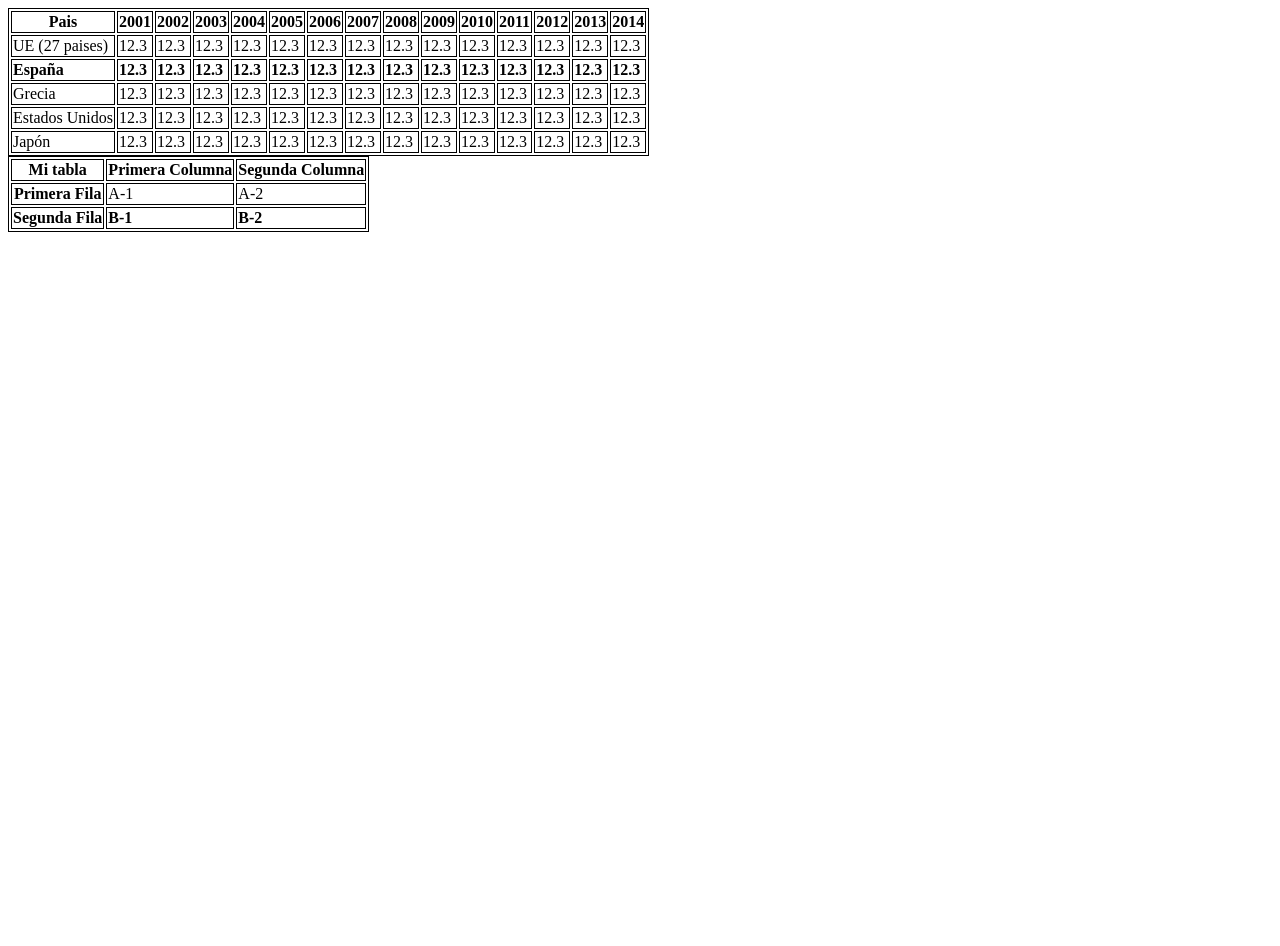
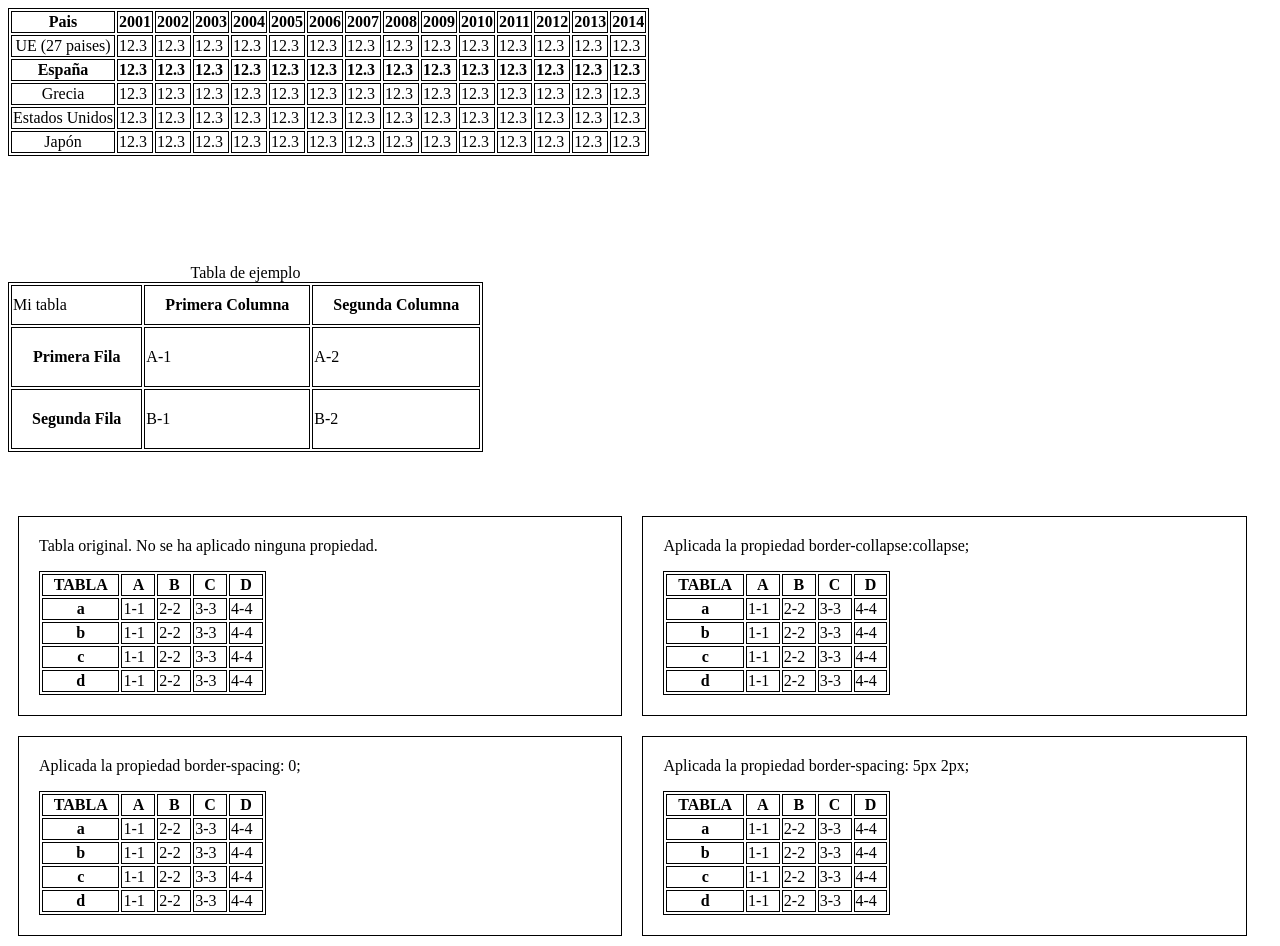
Before and after one commit to joseramonhq/Marcas, a plain HTML site: page ejercicio9/tabla_sencilla/index.html in a window 1280 px wide. Shown: the part 160-1106 px from the top of the page. Before the commit the page ends 800 px from the top, so only its background shows below. Drawn offline with Linux system fonts and the light colour scheme.

Commit message:
continuacion ejercicio de tablas

```diff
--- a/ejercicio9/tabla_sencilla/index.html
+++ b/ejercicio9/tabla_sencilla/index.html
@@ -7,15 +7,52 @@
     <meta http-equiv="X-UA-Compatible" content="ie=edge">
     <title>Document</title>
     <style>
+        * {
+            box-sizing: content-box;
+        }
+
         table,
         th,
-        td {
+        td,
+        div {
             border: 1px solid black;
         }
 
-        tr:nth-child(3) {
+        #primera tr:nth-child(3) td{
             font-weight: bold;
         }
+
+        #primera .no_bold {
+            font-weight: normal;
+        }
+
+        #segunda th {
+            padding: 20px 20px;
+        }
+
+        p{
+            margin-top:0;
+        }
+        #segunda tr:nth-child(1) th{
+            padding: 10px 20px;
+        }
+        #tercera th{
+            padding: 5px 20px;
+        }
+
+        div {
+            float: left;
+            width: 44.5%;
+            margin: 10px;
+            padding: 20px;
+
+        }
+
+        div table{
+            width: 40%;
+        }
+
+
     </style>
 </head>
 
@@ -28,7 +65,7 @@
         Ea ratione, sunt magnam nesciunt quibusdam at ex! Ut praesentium tenetur perspiciatis nesciunt expedita omnis
         officia nemo totam inventore officiis id autem esse delectus similique, non dolore deserunt nobis quidem nisi
         repellat. Commodi veniam accusamus, vel officia labore et!</p>
-    <table>
+    <table id="primera" >
         <tr>
             <th>Pais</th>
             <th>2001</th>
@@ -47,7 +84,7 @@
             <th>2014</th>
         </tr>
         <tr>
-            <td>UE (27 paises)</td>
+            <th class="no_bold">UE (27 paises)</th>
             <td>12.3</td>
             <td>12.3</td>
             <td>12.3</td>
@@ -64,7 +101,7 @@
             <td>12.3</td>
         </tr>
         <tr>
-            <td>España</td>
+            <th>España</th>
             <td>12.3</td>
             <td>12.3</td>
             <td>12.3</td>
@@ -81,7 +118,7 @@
             <td>12.3</td>
         </tr>
         <tr>
-            <td>Grecia</td>
+            <th class="no_bold">Grecia</th>
             <td>12.3</td>
             <td>12.3</td>
             <td>12.3</td>
@@ -98,7 +135,7 @@
             <td>12.3</td>
         </tr>
         <tr>
-            <td>Estados Unidos</td>
+            <th class="no_bold">Estados Unidos</th>
             <td>12.3</td>
             <td>12.3</td>
             <td>12.3</td>
@@ -115,7 +152,7 @@
             <td>12.3</td>
         </tr>
         <tr>
-            <td>Japón</td>
+            <th class="no_bold">Japón</th>
             <td>12.3</td>
             <td>12.3</td>
             <td>12.3</td>
@@ -132,11 +169,14 @@
             <td>12.3</td>
         </tr>
     </table>
+    <br>
+    <br>
+    <br>
 
-
-    <table>
+    <table id="segunda">
+        <caption>Tabla de ejemplo</caption>
         <tr>
-            <th>Mi tabla</th>
+            <td>Mi tabla</td>
             <th>Primera Columna</th>
             <th>Segunda Columna</th>
         </tr>
@@ -150,6 +190,176 @@
             <td>B-1</td>
             <td>B-2</td>
         </tr>
+        <br>
+        <br>
+        <br>
     </table>
 
+    <br>
+    <br>
+    <br>
+    <div>
+        <p>Tabla original. No se ha aplicado ninguna propiedad.</p>
+        <table class="tercera">
+            <tr>
+                <th>TABLA</th>
+                <th>A</th>
+                <th>B</th>
+                <th>C</th>
+                <th>D</th>
+
+            </tr>
+            <tr>
+                <th>a</th>
+                <td>1-1</td>
+                <td>2-2</td>
+                <td>3-3</td>
+                <td>4-4</td>
+            </tr>
+            <tr>
+                <th>b</th>
+                <td>1-1</td>
+                <td>2-2</td>
+                <td>3-3</td>
+                <td>4-4</td>
+            </tr>
+            <tr>
+                <th>c</th>
+                <td>1-1</td>
+                <td>2-2</td>
+                <td>3-3</td>
+                <td>4-4</td>
+            </tr>
+            <tr>
+                <th>d</th>
+                <td>1-1</td>
+                <td>2-2</td>
+                <td>3-3</td>
+                <td>4-4</td>
+            </tr>
+        </table>
+    </div>
+    <div>
+        <p>Aplicada la propiedad border-collapse:collapse;</p>
+
+        <table >
+            <tr>
+                <th>TABLA</th>
+                <th>A</th>
+                <th>B</th>
+                <th>C</th>
+                <th>D</th>
+            </tr>
+            <tr>
+                <th>a</th>
+                <td>1-1</td>
+                <td>2-2</td>
+                <td>3-3</td>
+                <td>4-4</td>
+            </tr>
+            <tr>
+                <th>b</th>
+                <td>1-1</td>
+                <td>2-2</td>
+                <td>3-3</td>
+                <td>4-4</td>
+            </tr>
+            <tr>
+                <th>c</th>
+                <td>1-1</td>
+                <td>2-2</td>
+                <td>3-3</td>
+                <td>4-4</td>
+            </tr>
+            <tr>
+                <th>d</th>
+                <td>1-1</td>
+                <td>2-2</td>
+                <td>3-3</td>
+                <td>4-4</td>
+            </tr>
+        </table>
+    </div>
+    <div>
+        <p>Aplicada la propiedad border-spacing: 0;</p>
+        <table>
+            <tr>
+                <th>TABLA</th>
+                <th>A</th>
+                <th>B</th>
+                <th>C</th>
+                <th>D</th>
+            </tr>
+            <tr>
+                <th>a</th>
+                <td>1-1</td>
+                <td>2-2</td>
+                <td>3-3</td>
+                <td>4-4</td>
+            </tr>
+            <tr>
+                <th>b</th>
+                <td>1-1</td>
+                <td>2-2</td>
+                <td>3-3</td>
+                <td>4-4</td>
+            </tr>
+            <tr>
+                <th>c</th>
+                <td>1-1</td>
+                <td>2-2</td>
+                <td>3-3</td>
+                <td>4-4</td>
+            </tr>
+            <tr>
+                <th>d</th>
+                <td>1-1</td>
+                <td>2-2</td>
+                <td>3-3</td>
+                <td>4-4</td>
+            </tr>
+        </table>
+    </div>
+    <div>
+        <p>Aplicada la propiedad border-spacing: 5px 2px;</p>
+        <table>
+            <tr>
+                <th>TABLA</th>
+                <th>A</th>
+                <th>B</th>
+                <th>C</th>
+                <th>D</th>
+            </tr>
+            <tr>
+                <th>a</th>
+                <td>1-1</td>
+                <td>2-2</td>
+                <td>3-3</td>
+                <td>4-4</td>
+            </tr>
+            <tr>
+                <th>b</th>
+                <td>1-1</td>
+                <td>2-2</td>
+                <td>3-3</td>
+                <td>4-4</td>
+            </tr>
+            <tr>
+                <th>c</th>
+                <td>1-1</td>
+                <td>2-2</td>
+                <td>3-3</td>
+                <td>4-4</td>
+            </tr>
+            <tr>
+                <th>d</th>
+                <td>1-1</td>
+                <td>2-2</td>
+                <td>3-3</td>
+                <td>4-4</td>
+            </tr>
+        </table>
+    </div>
+
+
 </html>
```
